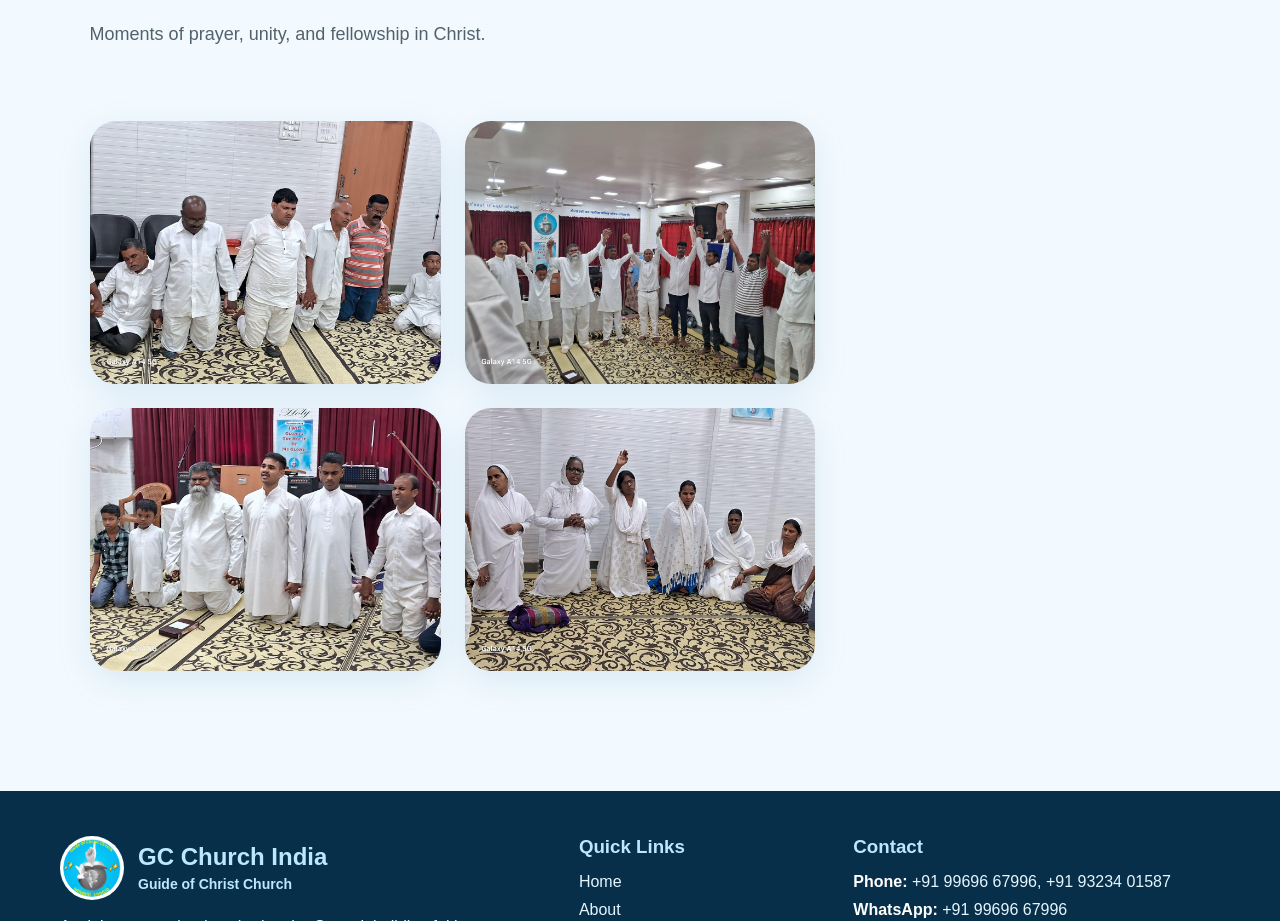
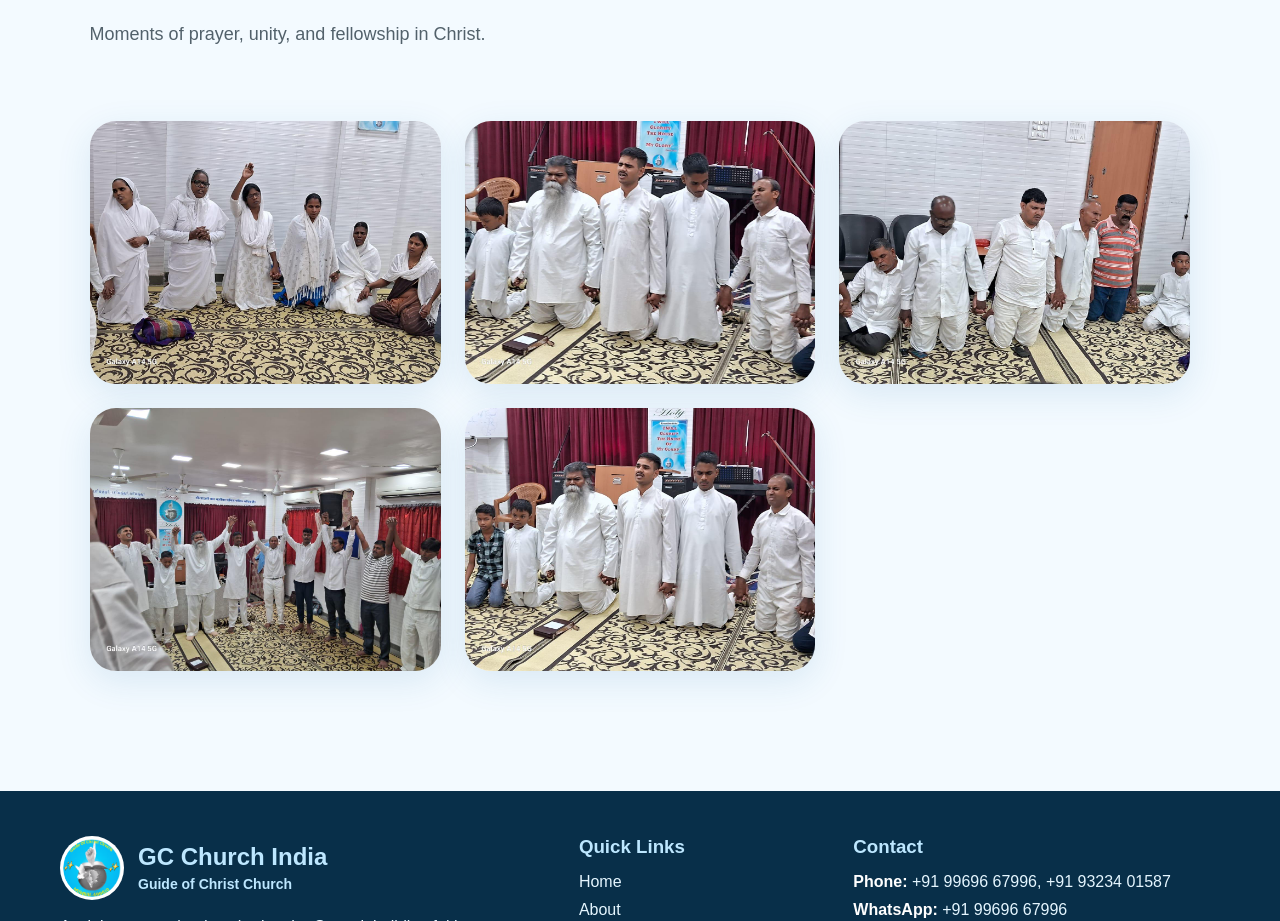
Before and after one commit to hillaryyjohnn/gc-church-india, a React (Vite) app: page /gallery in a window 1280 px wide. Shown: the part 5927-6848 px from the top of the page. Built offline with nearby package versions, Linux system fonts and the light colour scheme.

Commit message:
Update Gallery.jsx

```diff
--- a/src/pages/Gallery/Gallery.jsx
+++ b/src/pages/Gallery/Gallery.jsx
@@ -128,9 +128,16 @@ function Gallery() {
       subtitle:
         "Moments of prayer, unity, and fellowship in Christ.",
       images: [
-
         {
-          src: "/gallery/others/21.jpeg",
+          src: "/gallery/others/28.jpeg",
+          caption: "Church fellowship gathering",
+        },
+        {
+          src: "/gallery/others/23.jpeg",
+          caption: "Church fellowship gathering",
+        },
+        {
+          src: "/gallery/others/20.jpeg",
           caption: "Church fellowship gathering",
         },
         {
@@ -138,11 +145,7 @@ function Gallery() {
           caption: "Church fellowship gathering",
         },
         {
-          src: "/gallery/others/23.jpeg",
-          caption: "Church fellowship gathering",
-        },
-        {
-          src: "/gallery/others/28.jpeg",
+          src: "/gallery/others/21.jpeg",
           caption: "Church fellowship gathering",
         },
 
```
